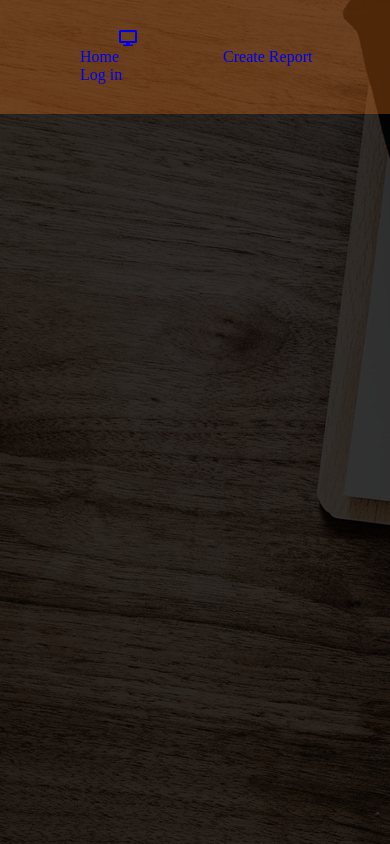
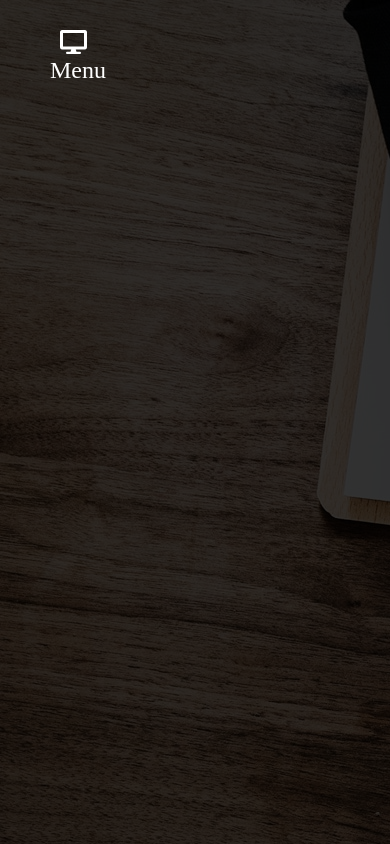
Before and after one commit to Rexben001/Reporting, a plain HTML site: page ui/index.html in a window 390 px wide. Shown: the top 844 px of the page. Drawn offline with Linux system fonts and the light colour scheme.

Commit message:
[Feature #162367275] Add media query for devices with max-width of 600px

```diff
--- a/ui/index.html
+++ b/ui/index.html
@@ -12,7 +12,8 @@
     <header>
         <div class="overlay">
             <ul>
-                <li><a href="#" class="home"><i class="fas fa-desktop"></i></a></li>
+                <span class="home"><li><a href="#" class="home-a"><i class="fas fa-desktop"></i></a></li></span>
+                <li><a href="#" class="active">Menu</a></li>
                 <li><a href="#">Home</a></li>
                 <li><a href="#">Create Report</a></li>
                 <li><a href="#">Log in</a></li>
--- a/ui/main.css
+++ b/ui/main.css
@@ -23,20 +23,53 @@ ul{
     top: 0;
     right: 0;
     padding: 30px;
-    background: rgba(255, 123, 23, 0.3);
-    box-shadow: rgba(0, 0, 0, 0.3)
+    /* background: rgba(255, 123, 23, 0.3); */
+
 }
 
 ul li{
     display: inline;
-    padding: 20px 50px;
+    padding: 20px 20px;
     text-align: right;
+}
+
+ul li a:hover{
+    background: black;
+    color: white;
 }
 
 a{
     text-decoration: none;
+    font-size: 1.5rem;
+    color: white
 }
 .home{
 margin-left: 10%;
-padding-right: 30%;
+padding-right: 40%;
 }
+
+.active{
+    display: none;
+}
+
+@media screen and (max-width: 600px){
+
+    body{
+        width: 100%;
+    }
+
+    ul a{
+        display: none;
+    }
+    .active{
+        display: inline;
+    }
+    .home{
+        margin-left: 10px;
+    }
+    .home-a{
+        display: inline;
+        margin-left: 0px;
+    }
+
+}
```
